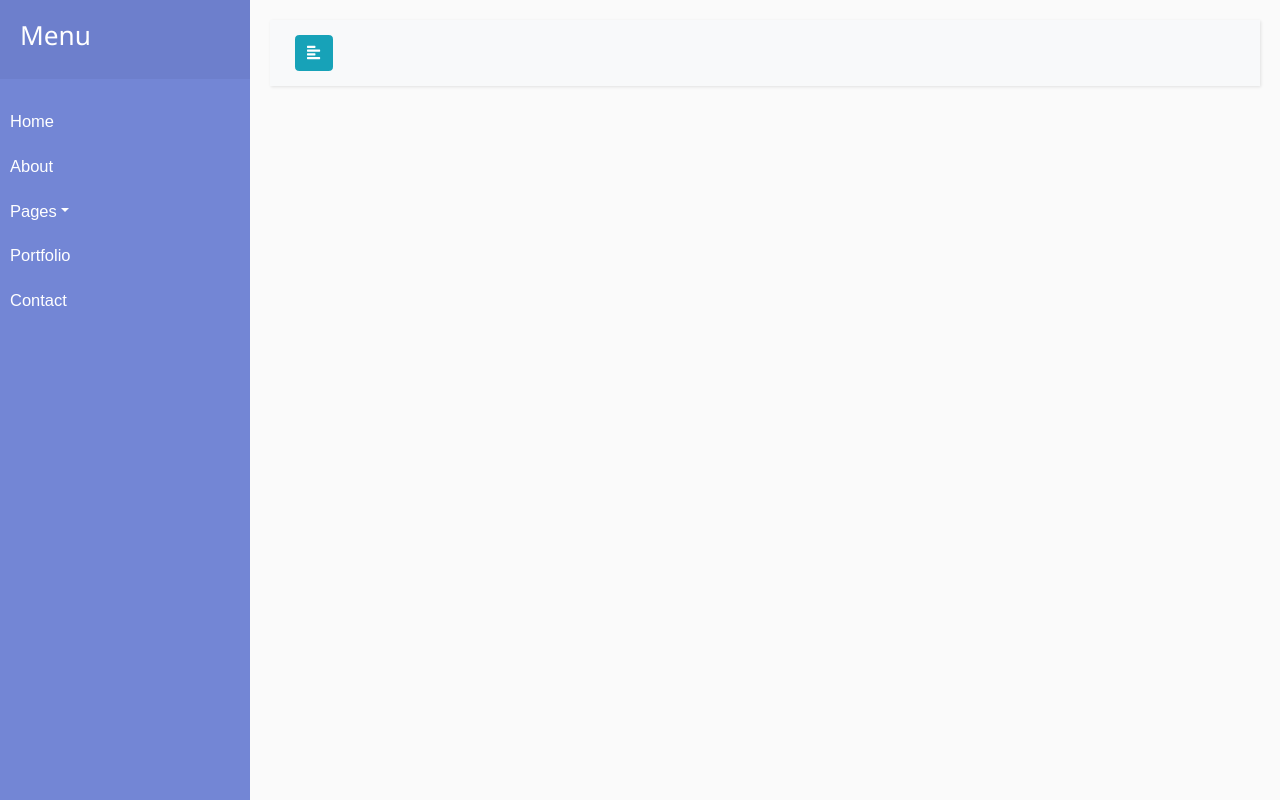
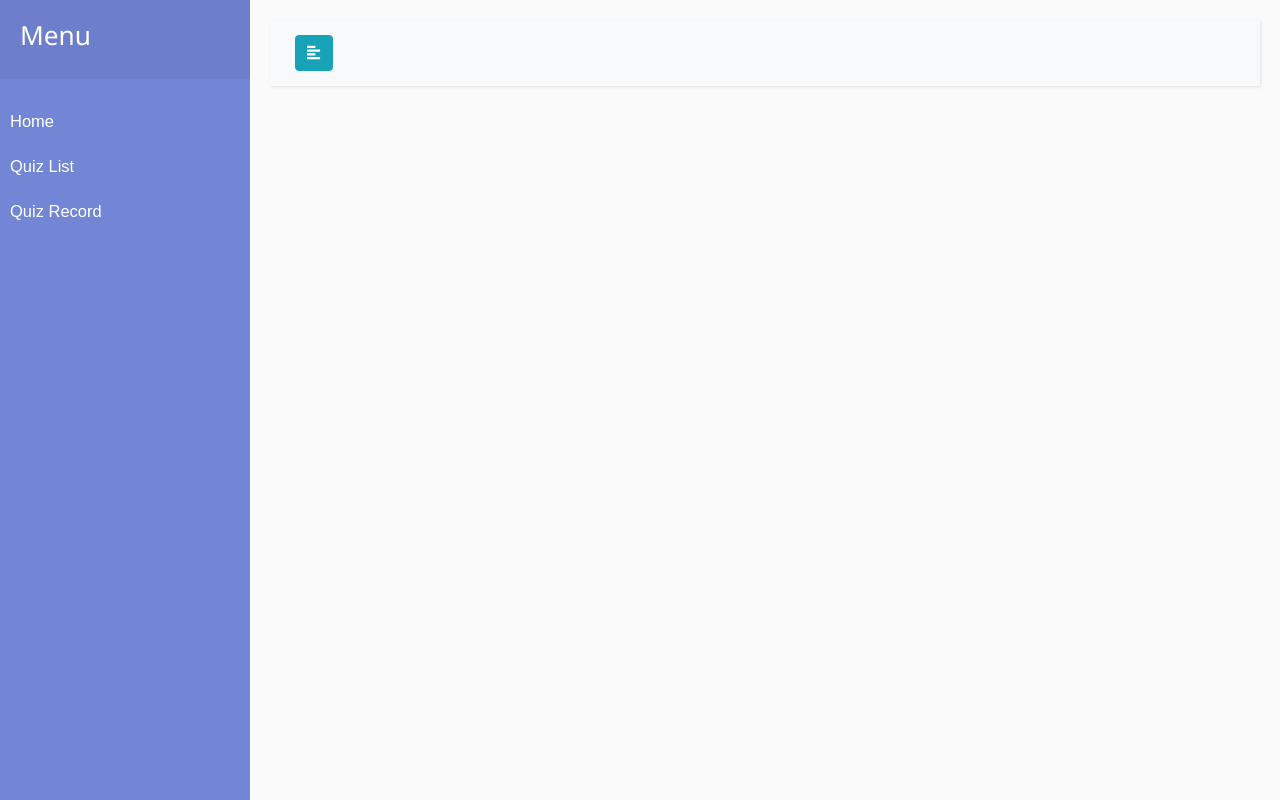
Before and after one commit to longdinhhoang7630/web_assign, a PHP site: page /teacher/index.php in a window 1280 px wide. Run offline with PHP 8.4, Linux system fonts and the light colour scheme; some libraries are stand-ins or nearby versions.

Commit message:
new code

```diff
--- a/teacher/index.php
+++ b/teacher/index.php
@@ -31,30 +31,13 @@
             </div>
             <ul class="list-unstyled components">
                 <li>
-                    <a href="#homeSubmenu">Home</a>
+                    <a href="index.php?page=def">Home</a>
                 </li>
                 <li>
-                    <a href="#">About</a>
+                    <a href="index.php?page=listQuiz">Quiz List</a>
                 </li>
                 <li>
-                    <a href="#pageSubmenu" data-toggle="collapse" aria-expanded="false" class="dropdown-toggle">Pages</a>
-                    <ul class="collapse list-unstyled" id="pageSubmenu">
-                        <li>
-                            <a href="#">Page 1</a>
-                        </li>
-                        <li>
-                            <a href="#">Page 2</a>
-                        </li>
-                        <li>
-                            <a href="#">Page 3</a>
-                        </li>
-                    </ul>
-                </li>
-                <li>
-                    <a href="#">Portfolio</a>
-                </li>
-                <li>
-                    <a href="#">Contact</a>
+                    <a href="index.php?page=quizRecord">Quiz Record</a>
                 </li>
             </ul>
         </nav>
@@ -98,6 +81,12 @@
                     case 'reset':
                         include 'reset-password.php';
                         break;
+                    case 'listQuiz':
+                        include 'listQuiz.php';
+                        break;
+                    case 'newQuiz':
+                        include 'newQuiz.php';
+                        break;
                     default:
                         include 'notfound.php';
                         break;
```
